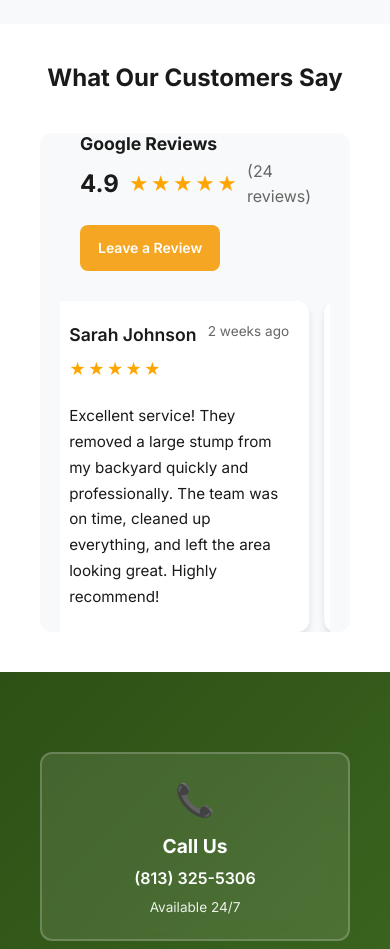
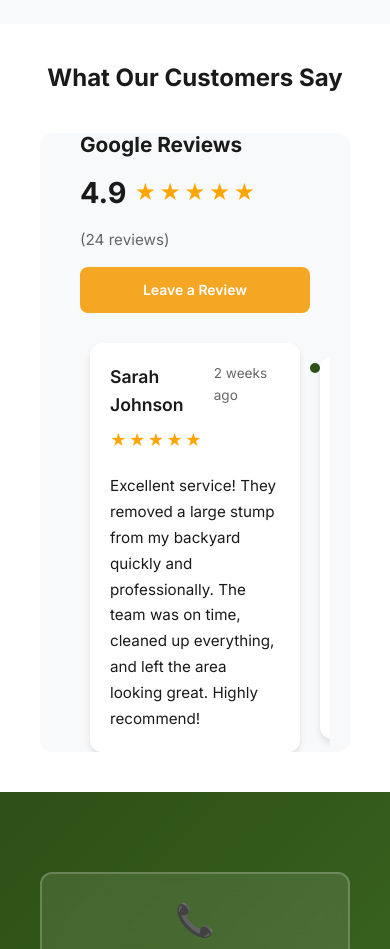
Before and after one commit to monkeydluthy/mna-stump-grinding, a React (Vite) app in the folder frontend/: page / in a window 390 px wide. Shown: the part 2380-3329 px from the top of the page. Built offline with nearby package versions, Linux system fonts and the light colour scheme.

Commit message:
Fixed reviews section

```diff
--- a/frontend/src/components/Reviews.jsx
+++ b/frontend/src/components/Reviews.jsx
@@ -1,4 +1,11 @@
+import { useState, useEffect, useRef } from 'react'
+
 const Reviews = () => {
+  const [currentReviewIndex, setCurrentReviewIndex] = useState(0)
+  const [isMobile, setIsMobile] = useState(false)
+  const touchStartX = useRef(0)
+  const touchEndX = useRef(0)
+
   const reviews = [
     {
       name: 'Sarah Johnson',
@@ -32,18 +39,61 @@ const Reviews = () => {
     }
   ]
 
+  // Check if mobile on mount and resize
+  useEffect(() => {
+    const checkMobile = () => {
+      setIsMobile(window.innerWidth <= 768)
+    }
+    checkMobile()
+    window.addEventListener('resize', checkMobile)
+    return () => window.removeEventListener('resize', checkMobile)
+  }, [])
+
+  // Swipe handlers
+  const handleTouchStart = (e) => {
+    touchStartX.current = e.touches[0].clientX
+  }
+
+  const handleTouchMove = (e) => {
+    touchEndX.current = e.touches[0].clientX
+  }
+
+  const handleTouchEnd = () => {
+    if (!touchStartX.current || !touchEndX.current) return
+
+    const distance = touchStartX.current - touchEndX.current
+    const minSwipeDistance = 50
+
+    if (distance > minSwipeDistance) {
+      // Swipe left - next review
+      setCurrentReviewIndex((prev) => (prev + 1) % reviews.length)
+    } else if (distance < -minSwipeDistance) {
+      // Swipe right - previous review
+      setCurrentReviewIndex((prev) => (prev - 1 + reviews.length) % reviews.length)
+    }
+
+    touchStartX.current = 0
+    touchEndX.current = 0
+  }
+
+  const goToReview = (index) => {
+    setCurrentReviewIndex(index)
+  }
+
   const ReviewCard = ({ review, index }) => (
     <div
       key={index}
       className="review-card"
       style={{
         background: 'var(--white)',
-        padding: '25px',
+        padding: isMobile ? '25px' : '25px',
         borderRadius: '12px',
         boxShadow: '0 4px 6px rgba(0,0,0,0.1)',
-        minWidth: '320px',
-        maxWidth: '320px',
-        flexShrink: 0
+        minWidth: isMobile ? '100%' : '320px',
+        maxWidth: isMobile ? '100%' : '320px',
+        width: isMobile ? '100%' : '320px',
+        flexShrink: 0,
+        boxSizing: 'border-box'
       }}
     >
       <div style={{ display: 'flex', justifyContent: 'space-between', alignItems: 'start', marginBottom: '12px' }}>
@@ -68,9 +118,9 @@ const Reviews = () => {
       <style>{`
         @media (max-width: 768px) {
           .review-card {
-            min-width: 260px !important;
-            max-width: 260px !important;
-            width: 260px !important;
+            min-width: 100% !important;
+            max-width: 100% !important;
+            width: 100% !important;
             padding: 20px !important;
             box-sizing: border-box !important;
           }
@@ -85,6 +135,52 @@ const Reviews = () => {
           .reviews-track {
             padding: 0 20px !important;
             gap: 15px !important;
+          }
+          .mobile-reviews-wrapper {
+            display: flex !important;
+            overflow: hidden !important;
+            position: relative !important;
+            touch-action: pan-y !important;
+          }
+          .mobile-review-slide {
+            min-width: 100% !important;
+            max-width: 100% !important;
+            width: 100% !important;
+            display: flex !important;
+            justify-content: center !important;
+            align-items: center !important;
+            transition: transform 0.3s ease !important;
+            padding: 0 10px !important;
+            box-sizing: border-box !important;
+          }
+          .mobile-reviews-track {
+            display: flex !important;
+            transition: transform 0.3s ease !important;
+          }
+          .review-dots {
+            display: flex !important;
+            justify-content: center !important;
+            gap: 8px !important;
+            margin-top: 20px !important;
+          }
+          .review-dot {
+            width: 10px !important;
+            height: 10px !important;
+            border-radius: 50% !important;
+            background: rgba(0, 0, 0, 0.2) !important;
+            cursor: pointer !important;
+            transition: background 0.3s !important;
+          }
+          .review-dot.active {
+            background: var(--primary-color) !important;
+          }
+        }
+        @media (min-width: 769px) {
+          .mobile-reviews-wrapper {
+            display: none !important;
+          }
+          .review-dots {
+            display: none !important;
           }
         }
       `}</style>
@@ -108,21 +204,31 @@ const Reviews = () => {
             }}>
               <div className="reviews-header" style={{
                 display: 'flex',
+                flexDirection: isMobile ? 'column' : 'row',
                 justifyContent: 'space-between',
-                alignItems: 'center',
+                alignItems: isMobile ? 'flex-start' : 'center',
+                gap: isMobile ? '20px' : '0',
                 marginBottom: '30px',
                 padding: '0 30px'
               }}>
-              <div>
-                <h3 style={{ marginBottom: '5px' }}>Google Reviews</h3>
-                <div style={{ display: 'flex', alignItems: 'center', gap: '10px' }}>
-                  <span style={{ fontSize: '1.5rem', fontWeight: 700 }}>4.9</span>
-                  <div style={{ display: 'flex', gap: '2px' }}>
+                <div style={{ width: '100%' }}>
+                  <h3 style={{ marginBottom: '12px', fontSize: '1.3rem' }}>Google Reviews</h3>
+                  <div style={{
+                    display: 'flex',
+                    flexDirection: isMobile ? 'column' : 'row',
+                    alignItems: isMobile ? 'flex-start' : 'center',
+                    gap: isMobile ? '12px' : '15px',
+                    flexWrap: 'wrap'
+                  }}>
+                    <div style={{ display: 'flex', alignItems: 'center', gap: '8px' }}>
+                      <span style={{ fontSize: '1.8rem', fontWeight: 700, color: 'var(--text-dark)' }}>4.9</span>
+                      <div style={{ display: 'flex', gap: '3px' }}>
                         {[...Array(5)].map((_, i) => (
-                      <span key={i} style={{ color: '#FFA500', fontSize: '1.2rem' }}>★</span>
+                          <span key={i} style={{ color: '#FFA500', fontSize: '1.3rem' }}>★</span>
                         ))}
                       </div>
-                  <span style={{ color: 'var(--text-light)' }}>(24 reviews)</span>
+                    </div>
+                    <span style={{ color: 'var(--text-light)', fontSize: '0.95rem' }}>(24 reviews)</span>
                   </div>
                 </div>
                 <a
@@ -130,17 +236,22 @@ const Reviews = () => {
                   target="_blank"
                   rel="noopener noreferrer"
                   className="btn btn-secondary"
-                style={{ textDecoration: 'none' }}
+                  style={{
+                    textDecoration: 'none',
+                    width: isMobile ? '100%' : 'auto',
+                    textAlign: 'center'
+                  }}
                 >
                   Leave a Review
                 </a>
               </div>
 
-            {/* Scrolling Container */}
-            <div style={{
+            {/* Desktop: Scrolling Container */}
+            <div className="desktop-reviews" style={{
               position: 'relative',
               overflow: 'hidden',
-              width: '100%'
+              width: '100%',
+              display: isMobile ? 'none' : 'block'
             }}>
               <div className="reviews-track" style={{
                 display: 'flex',
@@ -158,6 +269,85 @@ const Reviews = () => {
                 ))}
               </div>
             </div>
+
+            {/* Mobile: Swipeable Reviews */}
+            <div
+              className="mobile-reviews-wrapper"
+              style={{
+                display: isMobile ? 'block' : 'none',
+                position: 'relative',
+                overflow: 'hidden',
+                width: '100%',
+                minHeight: '200px',
+                padding: '0 20px'
+              }}
+              onTouchStart={handleTouchStart}
+              onTouchMove={handleTouchMove}
+              onTouchEnd={handleTouchEnd}
+            >
+              <div
+                className="mobile-reviews-track"
+                style={{
+                  display: 'flex',
+                  transform: `translateX(-${currentReviewIndex * 100}%)`,
+                  transition: 'transform 0.3s ease',
+                  width: '100%'
+                }}
+              >
+                {reviews.map((review, index) => (
+                  <div
+                    key={index}
+                    className="mobile-review-slide"
+                    style={{
+                      minWidth: '100%',
+                      maxWidth: '100%',
+                      width: '100%',
+                      display: 'flex',
+                      justifyContent: 'center',
+                      alignItems: 'center',
+                      padding: '0 10px',
+                      boxSizing: 'border-box'
+                    }}
+                  >
+                    <div style={{
+                      width: '100%',
+                      maxWidth: '100%',
+                      display: 'flex',
+                      justifyContent: 'center'
+                    }}>
+                      <ReviewCard review={review} index={index} />
+                    </div>
+                  </div>
+                ))}
+              </div>
+
+              {/* Navigation Dots */}
+              <div className="review-dots" style={{
+                display: isMobile ? 'flex' : 'none',
+                justifyContent: 'center',
+                gap: '8px',
+                marginTop: '20px'
+              }}>
+                {reviews.map((_, index) => (
+                  <button
+                    key={index}
+                    className={`review-dot ${index === currentReviewIndex ? 'active' : ''}`}
+                    onClick={() => goToReview(index)}
+                    style={{
+                      width: '10px',
+                      height: '10px',
+                      borderRadius: '50%',
+                      border: 'none',
+                      background: index === currentReviewIndex ? 'var(--primary-color)' : 'rgba(0, 0, 0, 0.2)',
+                      cursor: 'pointer',
+                      transition: 'background 0.3s',
+                      padding: 0
+                    }}
+                    aria-label={`Go to review ${index + 1}`}
+                  />
+                ))}
+              </div>
+            </div>
           </div>
         </div>
       </div>
```
Lines whose indentation alone changed are shown as unchanged.
